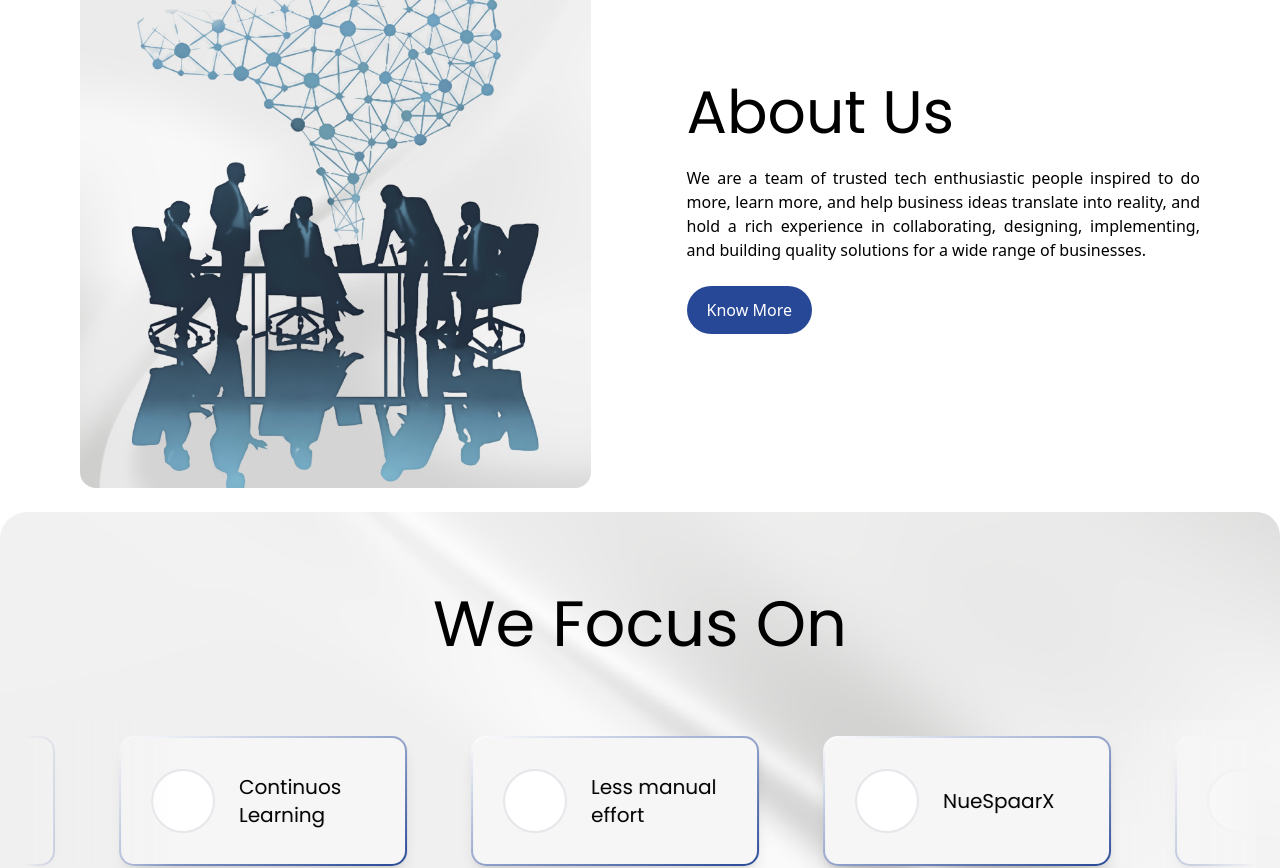
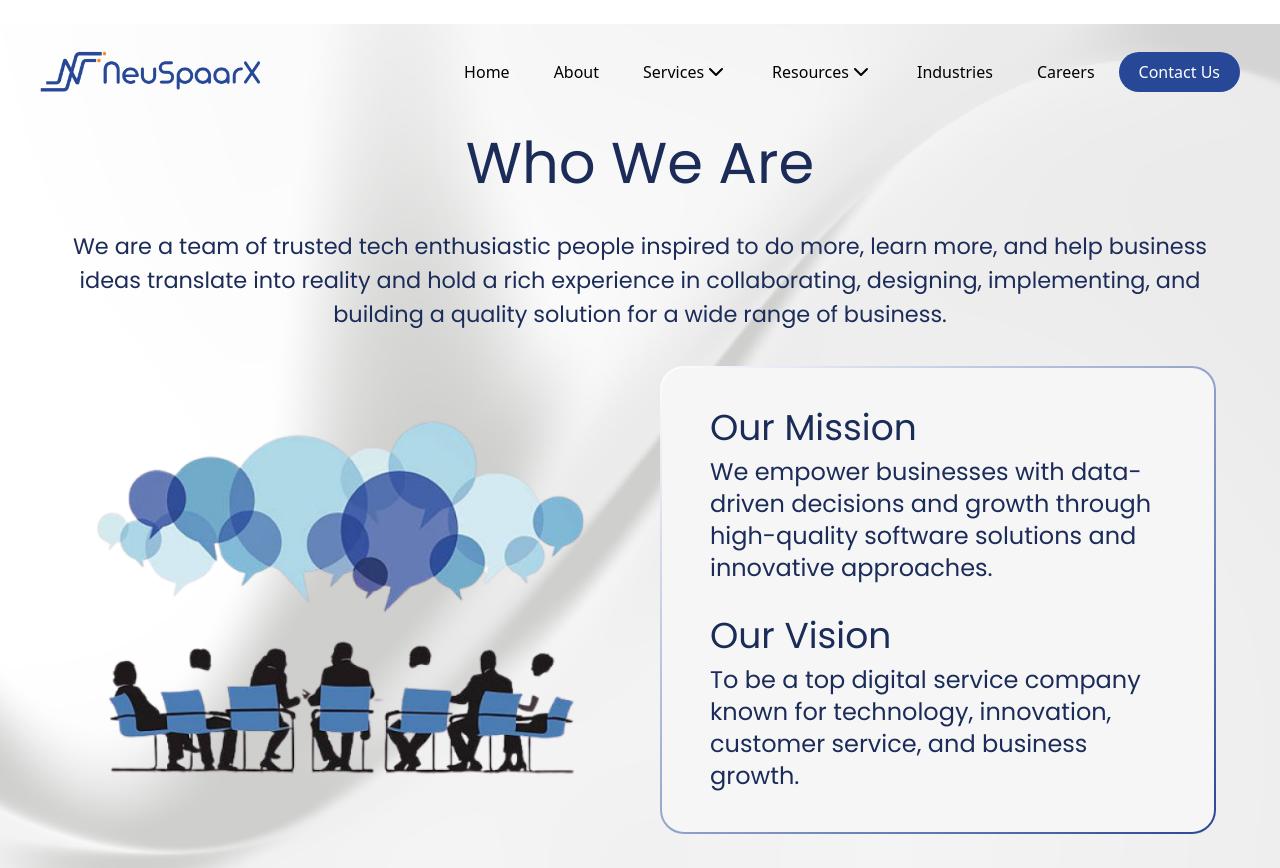
Before and after one commit to ajaykasturi/NeuSpaarX, a React (Vite) app in the folder frontend/: page / in a window 1280 px wide. Shown: the part 5140-6008 px from the top of the page. Built offline with nearby package versions, Linux system fonts and the light colour scheme.

Commit message:
dev 'who we are' page

```diff
--- /dev/null
+++ b/frontend/src/components/AboutUs/MissionVisionCard.jsx
@@ -0,0 +1,24 @@
+import React from "react";
+
+function MissionVisionCard() {
+  return (
+    <div className="flex flex-col gap-y-8 py-10 px-12 items-center w-full gradient-border rounded-3xl h-fit">
+      <div className="text-[#1B2C59] font-Poppins flex flex-col gap-y-2">
+        <div className="text-2xl md:text-3xl lg:text-4xl">Our Mission</div>
+        <div className="text-lg md:text-xl lg:text-2xl leading-relaxed">
+          We empower businesses with data-driven decisions and growth through
+          high-quality software solutions and innovative approaches.
+        </div>
+      </div>
+      <div className="text-[#1B2C59] font-Poppins flex flex-col gap-y-2">
+        <div className="text-2xl md:text-3xl lg:text-4xl">Our Vision</div>
+        <div className="text-lg md:text-xl lg:text-2xl leading-relaxed">
+          To be a top digital service company known for technology, innovation,
+          customer service, and business growth.
+        </div>
+      </div>
+    </div>
+  );
+}
+
+export default MissionVisionCard;
--- /dev/null
+++ b/frontend/src/components/AboutUs/WhoWeAre.jsx
@@ -0,0 +1,39 @@
+import React from "react";
+import Navbar from "../Navbar/Navbar";
+import bgImgHome from "../../assets/images/bgimg.png";
+import whoweareimg from "../../assets/images/whoweare.png";
+import MissionVisionCard from "./MissionVisionCard";
+function WhoWeAre() {
+  return (
+    <>
+      <div className="flex flex-col min-h-svh relative items-center">
+        <div className="absolute -z-10 w-full h-full">
+          <img src={bgImgHome} className="w-full h-full" />
+        </div>
+        <Navbar />
+        <div className="flex flex-col gap-y-6 sm:gap-y-8 mx-[5vw] mb-10 items-center justify-center grow">
+          <div className="flex flex-col gap-y-4 sm:gap-y-5 md:gap-y-6  items-center justify-start break-words text-center">
+            <div className="text-[#1B2C59] font-Poppins text-headingClamp font-normal">
+              Who We Are
+            </div>
+            <div className="font-Poppins text-[#1B2C59] font-normal text-contentClamp">
+              We are a team of trusted tech enthusiastic people inspired to do
+              more, learn more, and help business ideas translate into reality
+              and hold a rich experience in collaborating, designing,
+              implementing, and building a quality solution for a wide range of
+              business.
+            </div>
+          </div>
+          <div className="grid grid-cols-1 xl:grid-cols-2 gap-10 justify-items-center place-items-center">
+            <div className="sm:w-[30rem] md:w-[35rem]">
+              <img src={whoweareimg} className="w-full h-full" />
+            </div>
+            <MissionVisionCard />
+          </div>
+        </div>
+      </div>
+    </>
+  );
+}
+
+export default WhoWeAre;
--- a/frontend/src/components/Industries/Industries.jsx
+++ b/frontend/src/components/Industries/Industries.jsx
@@ -16,9 +16,21 @@ function Industries() {
       content:
         "We understand that small businesses have tremendous potential. With the power of AI, data science, analytics and machine learning, we can help small businesses accelerate their growth and expansion. Whether it’s through automating routine tasks or providing data-driven insights we will help small businesses grow.",
     },
+    {
+      id: 3,
+      title: "Medium Scale",
+      content:
+        "NeuSpaarX offers various services depending on the unique needs of a Medium Scale Business including Custom Software Development, Mobile and Web apps, Cloud-based solutions, Business Intelligence and Analytics, Cybersecurity solutions, IT consulting services and Digital Marketing solutions to make the informed decisions and grow their business.",
+    },
+    {
+      id: 4,
+      title: "Large Scale",
+      content:
+        "We understand the requirements and offers tailer made solutions to the large scale business. Our key services include Mobile and Web App development, Custom Software Development, Enterprise Software Integration, Cloud Computing Solutions, Data Analytics and Business Intelligence and Digital Transformation Consulting.",
+    },
   ];
   return (
-    <div className="flex flex-col px-20 py-24 gap-y-8">
+    <div className="flex flex-col px-[5vw] py-24 gap-y-8">
       <div className="text-6xl font-Poppins font-normal">Industries</div>
       <div className="flex justify-between items-center gap-x-8 max-[690px]:flex-col max-[690px]:gap-y-4">
         <div className="font-Poppins text-xl text-justify">
@@ -28,7 +40,7 @@ function Industries() {
         </div>
         <Button name={"Know More"} />
       </div>
-      <div className="flex gap-x-6 mt-8 justify-center">
+      <div className="grid grid-cols-2 gap-12 justify-items-center self-center">
         {config.map((card) => (
           <Card
             key={card.id}
--- a/frontend/src/components/WhyNeuSpaarx/WhyNeuSpaarx.jsx
+++ b/frontend/src/components/WhyNeuSpaarx/WhyNeuSpaarx.jsx
@@ -5,19 +5,19 @@ import moto from "../../assets/images/whyneuspaaxmoto.png";
 function WhyNeuSpaarx() {
   return (
     <div className="flex flex-col rounded-3xl my-8 items-center relative">
-      <div className="flex items-center justify-between w-full px-20 gap-x-12 absolute z-10">
+      <div className="flex flex-col gap-y-16 bg-whyBg bg-no-repeat bg-cover px-16 py-20 rounded-3xl mt-52">
+        <div className="flex flex-col w-full  gap-y-12">
           <div className="text-[#1B2C59] text-5xl font-normal font-Poppins">
             Why NeuSpaarX?
           </div>
-        <div className="w-[30rem] h-[22rem] rounded-3xl">
-          <img src={moto} className="w-full h-full rounded-3xl" />
-        </div>
-      </div>
-      <div className="flex flex-col gap-y-16 bg-whyBg bg-no-repeat bg-cover px-16 py-20 rounded-3xl mt-52">
           <div className="text-2xl font-Poppins w-[60%] tracking-wide">
             Delivering real value for your business is our goal. Our experienced
             team develops reliable, scalable solutions using the latest
             technologies.
+          </div>
+          {/* <div className="w-[35rem] rounded-3xl">
+            <img src={moto} className="w-full h-full rounded-3xl" />
+          </div> */}
         </div>
         <div className="flex flex-col gap-y-10 text-2xl font-Poppins">
           <div className="flex gap-x-10">
--- a/frontend/src/layout/Layout.jsx
+++ b/frontend/src/layout/Layout.jsx
@@ -11,6 +11,7 @@ import Industries from "../components/Industries/Industries";
 import Card from "../components/Industries/Card";
 import D6Process from "../components/6DProcess/D6Process";
 import WhyNeuSpaarx from "../components/WhyNeuSpaarx/WhyNeuSpaarx";
+import WhoWeAre from "../components/AboutUs/WhoWeAre";
 
 function Layout() {
   return (
@@ -18,10 +19,11 @@ function Layout() {
       <Home />
       <D6Process />
       <WhyNeuSpaarx />
+      <WhoWeAre />
       <AboutUs />
       <WeFocusOn />
       <Services />
-      {/* <Industries /> */}
+      <Industries />
       <ContactUs />
       <Footer />
     </div>
--- a/frontend/tailwind.config.js
+++ b/frontend/tailwind.config.js
@@ -4,7 +4,8 @@ export default {
   theme: {
     extend: {
       fontSize: {
-        headingClamp: "clamp(1rem, 5vw, 3rem)",
+        headingClamp: "clamp(2rem, 2vw + 2rem, 6rem);",
+        contentClamp: "clamp(0.9rem, 1vw + 0.6rem, 1.5rem);",
       },
       fontFamily: {
         Poppins: ["Poppins", "sans-serif"],
```
Also changed, not shown: frontend/src/assets/images/whoweare.png (added). Lines whose indentation alone changed are shown as unchanged.
